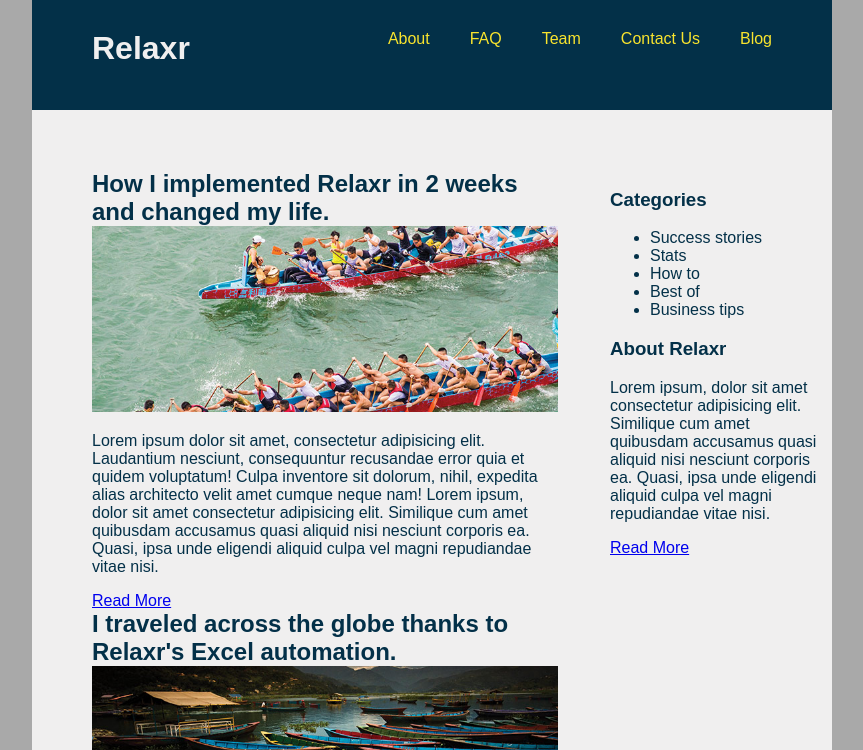
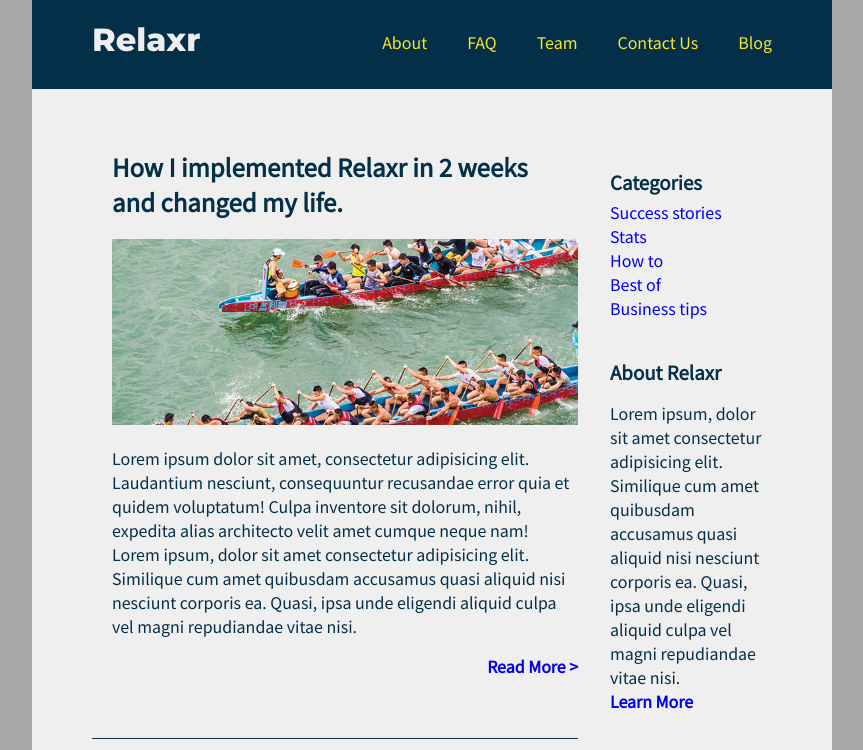
Before and after one commit to tracey-web/assignment3, a plain HTML site: page index.html in a window 1280 px wide. Shown: the top 750 px of the page, without its empty margins (208-1071 px from the left). Drawn offline with Linux system fonts and the light colour scheme.

Commit message:
Add files via upload
final changes

```diff
--- a/css/style.css
+++ b/css/style.css
@@ -3,12 +3,10 @@ body {
     margin: auto;
     background-color: darkgrey;
     font-family: 'Noto Sans KR', sans-serif;
-
 }
 
 header {
     background-color: #033048;
-    min-height: 30px;
 }
 
 .header-div {
@@ -21,10 +19,11 @@ header {
     list-style-type: none;
     color: #f9e42e;
     display: flex;
-    padding: 30px 40px 20px 0;
+    padding: 30px 40px 0 0;
     margin:0;
     justify-content: center;
-    height:60px;
+    align-content: center;
+    height:40px;
 }
 
 .top-nav-ul li {
@@ -32,16 +31,17 @@ header {
 }
 
 .header-h1 {
-    padding: 30px 0 20px 60px;
+    padding: 20px 0 30px 60px;
     color: #f0efef;
     margin: 0;
     font-family: 'Montserrat', sans-serif;
+    font-weight: 900;
 }
 
-.header-h2 {
-    margin: auto;
-    padding: 50px;
-    color: #f0efef;
+section h2 {
+
+    width: 90%;
+    padding-bottom: 20px;
 }
 
 h6 {
@@ -59,8 +59,7 @@ main {
     color: #033048;
     margin: auto;
     min-height: 350px;
-    padding-top: 60px;
-    padding-left: 60px;
+    padding: 60px 0 60px 60px;
     display: grid;
     grid-template-columns: auto 30%;
 }
@@ -84,8 +83,58 @@ blockquote {
 .block-div {
     margin-left: 30%;
     margin-right: 30%;
-    font-size: 20px;
+    font-size: 36px;
     text-align: center;
+}
+
+section {
+    padding: 0 0 60px 20px;
+    margin-bottom: 20px;
+    border-bottom: solid 1px #033048;
+}
+section p {
+    font-weight: lighter;
+}
+
+.sidenav-h3 {
+    font-weight: 900;
+    margin-bottom: 5px;
+}
+
+.sidenav-ul {
+    list-style-type: none;
+    padding: 0 0 20px 0;
+    margin: auto;
+}
+
+nav ul a {
+    text-decoration: none;
+}
+
+.sidenav-p {
+    margin-bottom: 0;
+    margin-right: 60px;
+}
+
+.sidenav-a {
+    text-decoration: none;
+    font-weight: 900;
+    font-family: 'Noto Sans KR', sans-serif;
+    padding: 0;
+    margin: 0;
+}
+
+.sidenav-img {
+    margin: 40px 0 0 0;
+    width: 70%;
+}
+
+section a {
+    font-family: 'Noto Sans KR', sans-serif;
+    text-decoration: none;
+    display: block;
+    font-weight: 900;
+    text-align: right;
 }
 
 aside {
--- a/index.html
+++ b/index.html
@@ -7,6 +7,8 @@
   <meta http-equiv="X-UA-Compatible" content="ie=edge">
   <title>Document</title>
   <link rel="stylesheet" href="css/style.css">
+  <link rel="preconnect" href="https://fonts.gstatic.com">
+  <link href="https://fonts.googleapis.com/css2?family=Montserrat:wght@800&family=Noto+Sans+KR&display=swap" rel="stylesheet">
 </head>
 
 <body>
@@ -28,27 +30,28 @@
       <h2>How I implemented Relaxr in 2 weeks and changed my life.</h2>
       <img src='./images/blog_photo1.jpg' class='section-img'>
       <p>Lorem ipsum dolor sit amet, consectetur adipisicing elit. Laudantium nesciunt, consequuntur recusandae error quia et quidem voluptatum! Culpa inventore sit dolorum, nihil, expedita alias architecto velit amet cumque neque nam! Lorem ipsum, dolor sit amet consectetur adipisicing elit. Similique cum amet quibusdam accusamus quasi aliquid nisi nesciunt corporis ea. Quasi, ipsa unde eligendi aliquid culpa vel magni repudiandae vitae nisi.</p>
-      <a href="#" target="_blank">Read More</a>
+      <a href="#" target="_blank">Read More ></a>
     </section>
     <section>
       <h2>I traveled across the globe thanks to Relaxr's Excel automation.</h2>
       <img src='./images/blog_photo2.jpg' class='section-img'>
       <p>Lorem ipsum dolor sit amet, consectetur adipisicing elit. Laudantium nesciunt, consequuntur recusandae error quia et quidem voluptatum! Culpa inventore sit dolorum, nihil, expedita alias architecto velit amet cumque neque nam! Lorem ipsum, dolor sit amet consectetur adipisicing elit. Similique cum amet quibusdam accusamus quasi aliquid nisi nesciunt corporis ea. Quasi, ipsa unde eligendi aliquid culpa vel magni repudiandae vitae nisi.</p>
-      <a href="#" target="_blank">Read More</a>
+      <a href="#" target="_blank">Read More ></a>
     </section>
   </div>
   <nav>
-    <h3>Categories</h3>
-    <ul>
-      <li>Success stories</li>
-      <li>Stats</li>
-      <li>How to</li>
-      <li>Best of</li>
-      <li>Business tips</li>
+    <h3 class="sidenav-h3">Categories</h3>
+    <ul class="sidenav-ul">
+      <li><a href="#" target="_blank">Success stories</a></li>
+      <li><a href="#" target="_blank">Stats</a></li>
+      <li><a href="#" target="_blank">How to</a></li>
+      <li><a href="#" target="_blank">Best of</a></li>
+      <li><a href="#" target="_blank">Business tips</a></li>
     </ul>
-    <h3>About Relaxr</h3>
-    <p>Lorem ipsum, dolor sit amet consectetur adipisicing elit. Similique cum amet quibusdam accusamus quasi aliquid nisi nesciunt corporis ea. Quasi, ipsa unde eligendi aliquid culpa vel magni repudiandae vitae nisi.</p>
-    <a href="#" target="_blank">Read More</a>
+    <h3 class="sidenav-h3">About Relaxr</h3>
+    <p class="sidenav-p">Lorem ipsum, dolor sit amet consectetur adipisicing elit. Similique cum amet quibusdam accusamus quasi aliquid nisi nesciunt corporis ea. Quasi, ipsa unde eligendi aliquid culpa vel magni repudiandae vitae nisi.</p>
+    <a href="#" target="_blank" class="sidenav-a">Learn More</a>
+    <img src="./images/ad-unit.png" alt="Image indicating where advertisments will appear on the blog page." class="sidenav-img">
   </nav>
   </main>
 
```
